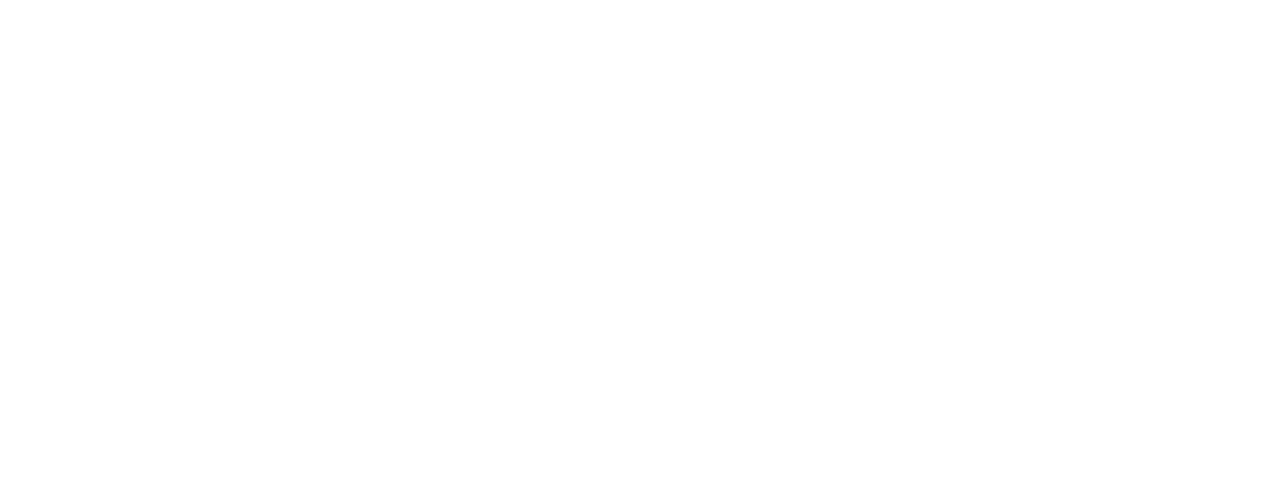
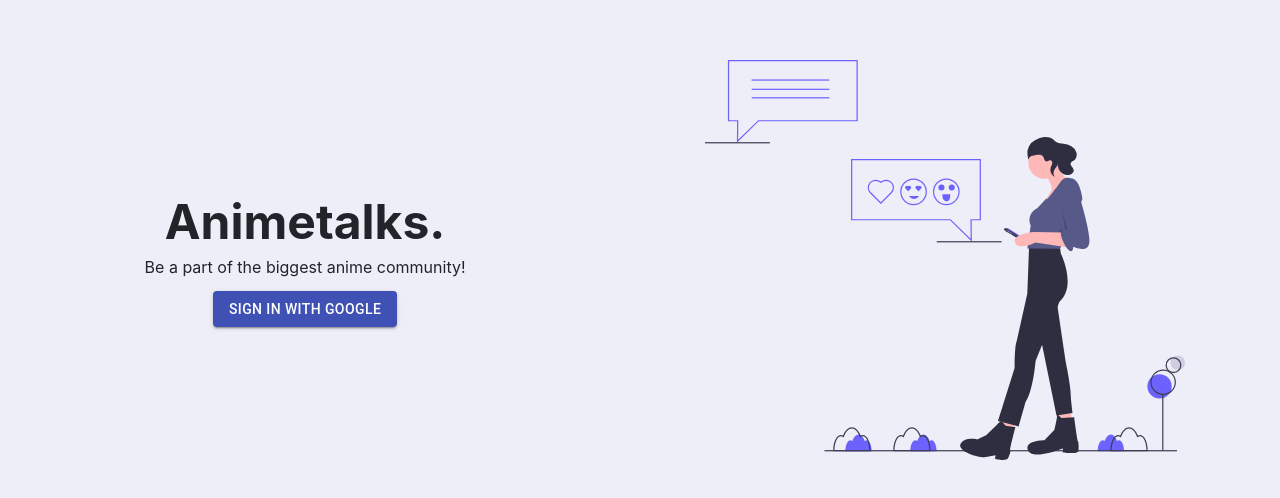
Before and after one commit to VivekAlhat/AnimeTalks, a React (Create React App) app: page / in a window 1280 px wide. Shown: the part 140-638 px from the top of the page. Built offline with nearby package versions, Linux system fonts and the light colour scheme; no server answers.

Commit message:
Implement User Auth & Loading Screen

```diff
--- a/package.json
+++ b/package.json
@@ -9,8 +9,10 @@
     "@testing-library/jest-dom": "^4.2.4",
     "@testing-library/react": "^9.5.0",
     "@testing-library/user-event": "^7.2.1",
+    "bootstrap": "^4.6.0",
     "firebase": "^8.2.10",
     "react": "^17.0.1",
+    "react-bootstrap": "^1.5.1",
     "react-dom": "^17.0.1",
     "react-firebase-hooks": "^3.0.1",
     "react-redux": "^7.2.2",
--- a/src/App.js
+++ b/src/App.js
@@ -1,7 +1,41 @@
 import React from "react";
+import Spinner from "react-spinkit";
+import Login from "./components/Login";
+import Dashboard from "./components/Dashboard";
+import { useAuthState } from "react-firebase-hooks/auth";
+import { auth } from "./firebase/firebase";
+import { BrowserRouter as Router, Switch, Route } from "react-router-dom";
+import styled from "styled-components";
 
 function App() {
-  return <div className="app"></div>;
+  const [user, loading] = useAuthState(auth);
+  if (loading) {
+    return (
+      <AppLoading>
+        <Spinner name="line-scale" fadeIn="none" />
+      </AppLoading>
+    );
+  }
+
+  return (
+    <Router>
+      <div className="app">
+        <Switch>
+          <Route path="/" exact>
+            {!user ? <Login /> : <Dashboard displayName={user?.displayName} />}
+          </Route>
+        </Switch>
+      </div>
+    </Router>
+  );
 }
 
 export default App;
+
+// Styled Components
+
+const AppLoading = styled.div`
+  height: 100vh;
+  display: grid;
+  place-items: center;
+`;
--- /dev/null
+++ b/src/components/Dashboard.js
@@ -0,0 +1,37 @@
+import React from "react";
+import { Button } from "@material-ui/core";
+import { auth } from "../firebase/firebase";
+import styled from "styled-components";
+
+const Dashboard = (props) => {
+  return (
+    <DashboardContainer>
+      <h1>Hello {props.displayName}!</h1>
+      <Button
+        variant="contained"
+        color="primary"
+        onClick={() => {
+          auth.signOut();
+        }}
+      >
+        Sign Out
+      </Button>
+    </DashboardContainer>
+  );
+};
+
+export default Dashboard;
+
+// Styled Components
+
+const DashboardContainer = styled.div`
+  height: 100vh;
+  display: flex;
+  flex-direction: column;
+  align-items: center;
+  justify-content: center;
+
+  > Button {
+    text-transform: capitalize;
+  }
+`;
--- /dev/null
+++ b/src/components/Login.js
@@ -0,0 +1,62 @@
+import React from "react";
+import styled from "styled-components";
+import { Button } from "@material-ui/core";
+import { auth, provider } from "../firebase/firebase";
+
+const Login = () => {
+  const signIn = (e) => {
+    e.preventDefault();
+    auth.signInWithPopup(provider).catch((err) => alert(err.message));
+  };
+
+  return (
+    <LoginContainer>
+      <LoginBox>
+        <h1>Animetalks.</h1>
+        <p>Be a part of the biggest anime community!</p>
+        <Button color="primary" variant="contained" onClick={signIn}>
+          Sign in with Google
+        </Button>
+      </LoginBox>
+
+      <LoginLogo>
+        <img src="/images/art.svg" alt="login-art" />
+      </LoginLogo>
+    </LoginContainer>
+  );
+};
+
+export default Login;
+
+// Styled Components
+
+const LoginContainer = styled.div`
+  background-color: #edeef7;
+  height: 100vh;
+  display: flex;
+  justify-content: space-around;
+`;
+
+const LoginBox = styled.div`
+  display: flex;
+  flex-direction: column;
+  align-items: center;
+  justify-content: center;
+  padding: 50px;
+  line-height: 1rem !important;
+
+  > h1 {
+    font-size: 3rem;
+    font-weight: 700;
+  }
+`;
+
+const LoginLogo = styled.div`
+  display: flex;
+  align-items: center;
+  justify-content: center;
+
+  > img {
+    height: 50%;
+  }
+`;
```
Also changed, not shown: src/index.js (+9 -8 lines), 1 other file (tests, documents, lock files or other folders).
